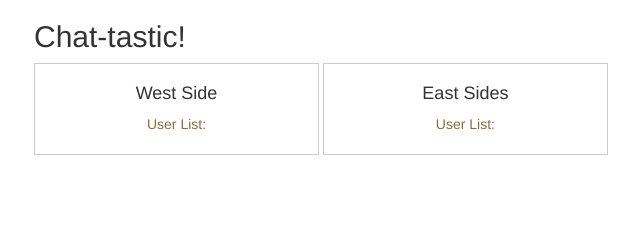
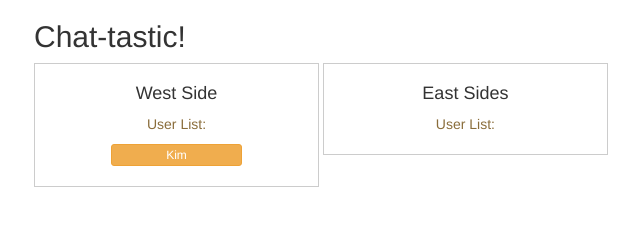
Before and after one commit to gregorysroberts/data-structures, a plain HTML site: page index.html in a window 1280 px wide. Shown: the whole page, without its empty margins (36-676 px from the left). Drawn offline with nearby package versions, Linux system fonts and the light colour scheme.

Commit message:
Finishes project

```diff
--- a/index.html
+++ b/index.html
@@ -14,12 +14,12 @@
 				<div class="chatroom chat-1">
 					<h4>West Side</h4>
 					<p><span class="text-warning">User List:</span></p>
-					<div class="users"></div>
+					<div class="users" id='west'></div>
 				</div>
 				<div class="chatroom chat-2">
 					<h4>East Sides</h4>
 					<p><span class="text-warning">User List:</span></p>
-					<div class="users"></div>
+					<div class="users" id='east'></div>
 				</div>
 			</div>
 		</div>
--- a/script.js
+++ b/script.js
@@ -1,13 +1,22 @@
 var users_joined = [];
 var chatrooms = {'west_side':{}, 'east_side':{}};
+var west = true;
 
 window.new_user_joined = function(name) {
 	users_joined.push(name);
-	console.log(users_joined);
 }
 
 //this function is only called once by the server every five seconds
 window.assign_to_chatroom = function() {
 	//add this element for every user assigned to a chatroom: <p><button type="button" class="btn btn-warning btn-xs">[[name]]</button></p>
-    console.log("assigning users to rooms");
-}
+    if (west) {
+    	var name = users_joined.pop();
+    	$('#west').append("<p><button type='button' class='btn btn-warning btn-xs'>" + name + "</button></p>");
+    	west=false;
+    } else {
+    	var name = users_joined.pop();
+    	$('#east').append("<p><button type='button' class='btn btn-warning btn-xs'>" + name + "</button></p>");
+    	west=true;
+    }
+    console.log("assigning users to room");
+ }
```
